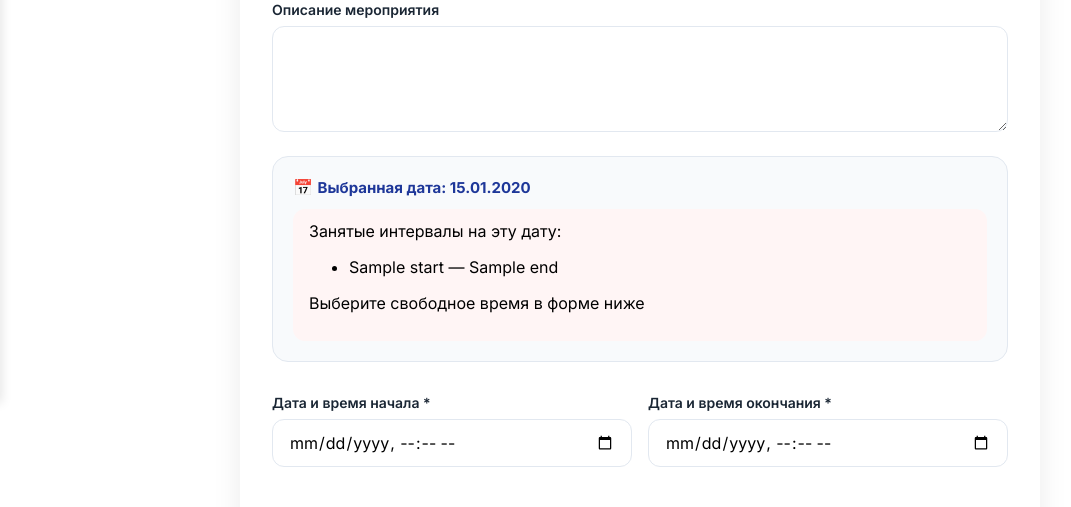
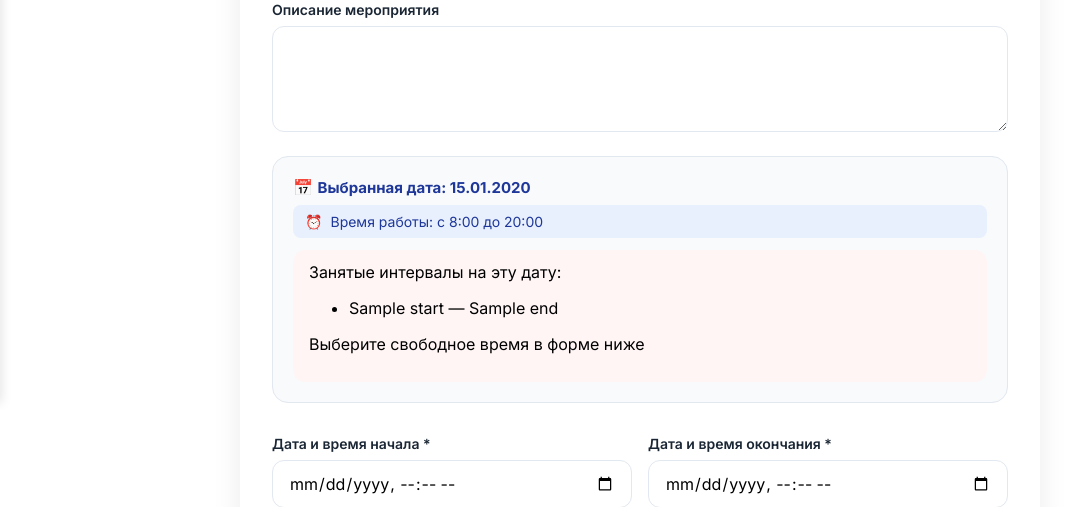
Before and after one commit to Ksenia-Voronina/FinalQualifyingWork, a Django app: template bookings/templates/bookings/booking_form.html in a window 1280 px wide. Shown: the part 397-904 px from the top of the page, without its empty margins (0-1071 px from the left). Run offline with Django 4.2, Linux system fonts and the light colour scheme; data comes from the database, SQL or seed files in the repository; tables that the repository leaves empty hold one stand-in row (values such as "Sample post"); the template is opened without the code that fills it: values that come from a table or form of the project are taken from there, most other values are stand-ins (such as "Sample title", 1, 10 or a date in 2020).

Commit message:
Доработки бронирования

```diff
--- a/bookings/forms.py
+++ b/bookings/forms.py
@@ -5,12 +5,6 @@ from .models import Booking
 
 class BookingForm(forms.ModelForm):
     """Форма создания бронирования"""
-
-    time_slot = forms.ChoiceField(
-        choices=[],
-        required=False,
-        label='Доступное время'
-    )
 
     class Meta:
         model = Booking
@@ -31,67 +25,43 @@ class BookingForm(forms.ModelForm):
             'special_requests': 'Особые пожелания',
         }
 
-    def __init__(self, *args, **kwargs):
-        self.space = kwargs.pop('space', None)
-        super().__init__(*args, **kwargs)
-
-        # Добавляем поле time_slot
-        if self.space:
-            self.fields['time_slot'].choices = self.get_available_slots()
-
-    def get_available_slots(self, date=None):
-        """Получение доступных слотов на определённую дату"""
-        from spaces.models import Space
-
-        if date is None:
-            date = timezone.now().date()
-
-        WORK_START = 8
-        WORK_END = 20
-        SLOT_DURATION = 2  # длительность слота в часах
-
-        # Получаем занятые интервалы на выбранную дату
-        booked = Booking.objects.filter(
-            space=self.space,
-            status__in=['pending', 'confirmed'],
-            start_datetime__date=date
-        )
-
-        booked_hours = set()
-        for b in booked:
-            start_hour = b.start_datetime.hour
-            end_hour = b.end_datetime.hour
-            for hour in range(start_hour, end_hour):
-                booked_hours.add(hour)
-
-        # Формируем доступные слоты
-        choices = [('', '---------')]
-        for hour in range(WORK_START, WORK_END - SLOT_DURATION + 1):
-            is_booked = any(h in booked_hours for h in range(hour, hour + SLOT_DURATION))
-            slot_label = f"{hour:02d}:00 - {hour + SLOT_DURATION:02d}:00"
-            if not is_booked:
-                choices.append((slot_label, slot_label))
-
-        return choices
-
-
     def clean_start_datetime(self):
-        """Проверка, что дата начала не в прошлом"""
+        """Проверка, что дата начала не в прошлом и в рабочее время"""
         start = self.cleaned_data.get('start_datetime')
 
         if start and start < timezone.now():
             raise forms.ValidationError('Нельзя выбрать дату и время в прошлом')
 
+        # Проверка рабочего времени (с 8:00 до 20:00)
+        if start:
+            hour = start.hour
+            if hour < 8 or hour >= 20:
+                raise forms.ValidationError('Пространство доступно для бронирования только с 8:00 до 20:00')
+
         return start
 
+    def clean_end_datetime(self):
+        """Проверка, что время окончания в рабочее время"""
+        end = self.cleaned_data.get('end_datetime')
+
+        if end:
+            hour = end.hour
+            # Если окончание в 20:00 — это допустимо (последний час)
+            if hour < 8 or hour > 20:
+                raise forms.ValidationError('Пространство доступно для бронирования только до 20:00')
+            if hour == 20 and end.minute > 0:
+                raise forms.ValidationError('Время окончания не может быть позже 20:00')
+
+        return end
+
     def clean(self):
-        """Проверка, что время не пересекается с существующими бронированиями"""
+        """Общая проверка формы"""
         cleaned_data = super().clean()
         start = cleaned_data.get('start_datetime')
         end = cleaned_data.get('end_datetime')
-        space = self.space
+        space = self.instance.space if self.instance.pk else None
 
-        # Если пространство ещё не привязано (новая запись), берём из cleaned_data
+        # Если пространство ещё не привязано, берём из данных
         if not space and 'space' in self.data:
             from spaces.models import Space
             try:
@@ -104,7 +74,7 @@ class BookingForm(forms.ModelForm):
             # Проверяем пересечение с существующими бронированиями
             overlapping = Booking.objects.filter(
                 space=space,
-                status__in=['pending', 'confirmed'],  # только активные брони
+                status__in=['pending', 'confirmed'],
                 end_datetime__gt=start,
                 start_datetime__lt=end
             ).exclude(id=self.instance.pk if self.instance.pk else None)
--- a/bookings/static/bookings/css/booking-form.css
+++ b/bookings/static/bookings/css/booking-form.css
@@ -80,6 +80,18 @@
     font-size: 0.7rem;
     color: #6c7a91;
     margin-top: 0.25rem;
+}
+
+.working-hours-info {
+    background: #e8f0fe;
+    border-radius: 8px;
+    padding: 0.5rem 0.75rem;
+    margin: 0.5rem 0;
+    font-size: 0.875rem;
+    color: #1e3799;
+    display: flex;
+    align-items: center;
+    gap: 0.5rem;
 }
 
 /* Две колонки */
--- a/bookings/templates/bookings/booking_form.html
+++ b/bookings/templates/bookings/booking_form.html
@@ -63,6 +63,12 @@
                     <span class="info-icon">📅</span>
                     <strong>Выбранная дата: {{ selected_date|date:"d.m.Y" }}</strong>
                 </div>
+
+                <div class="working-hours-info">
+                    <span class="info-icon">⏰</span>
+                    <span>Время работы: с 8:00 до 20:00</span>
+                </div>
+
                 {% if booked_slots %}
                     <div class="booked-slots-list">
                         <div class="warning-header">
```
